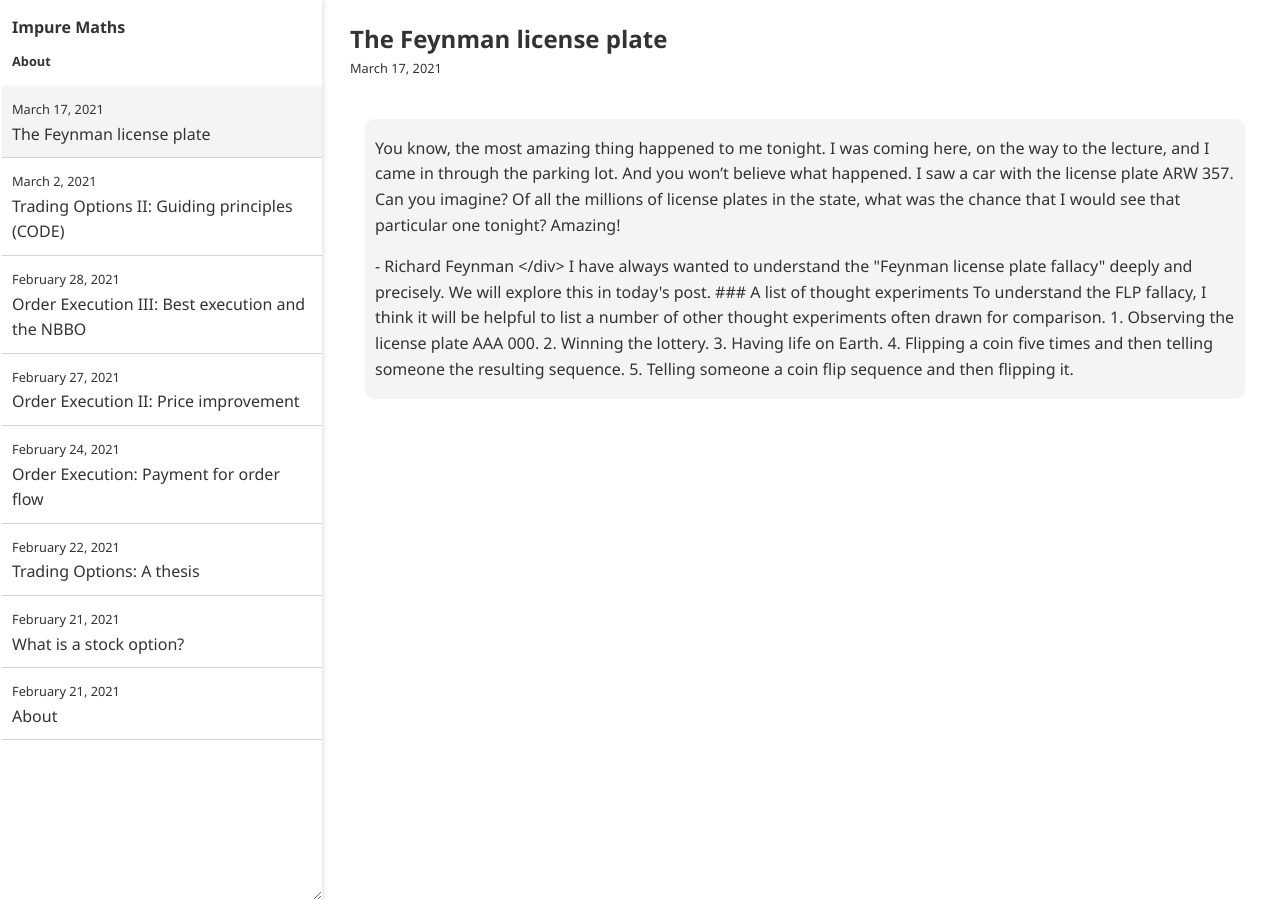
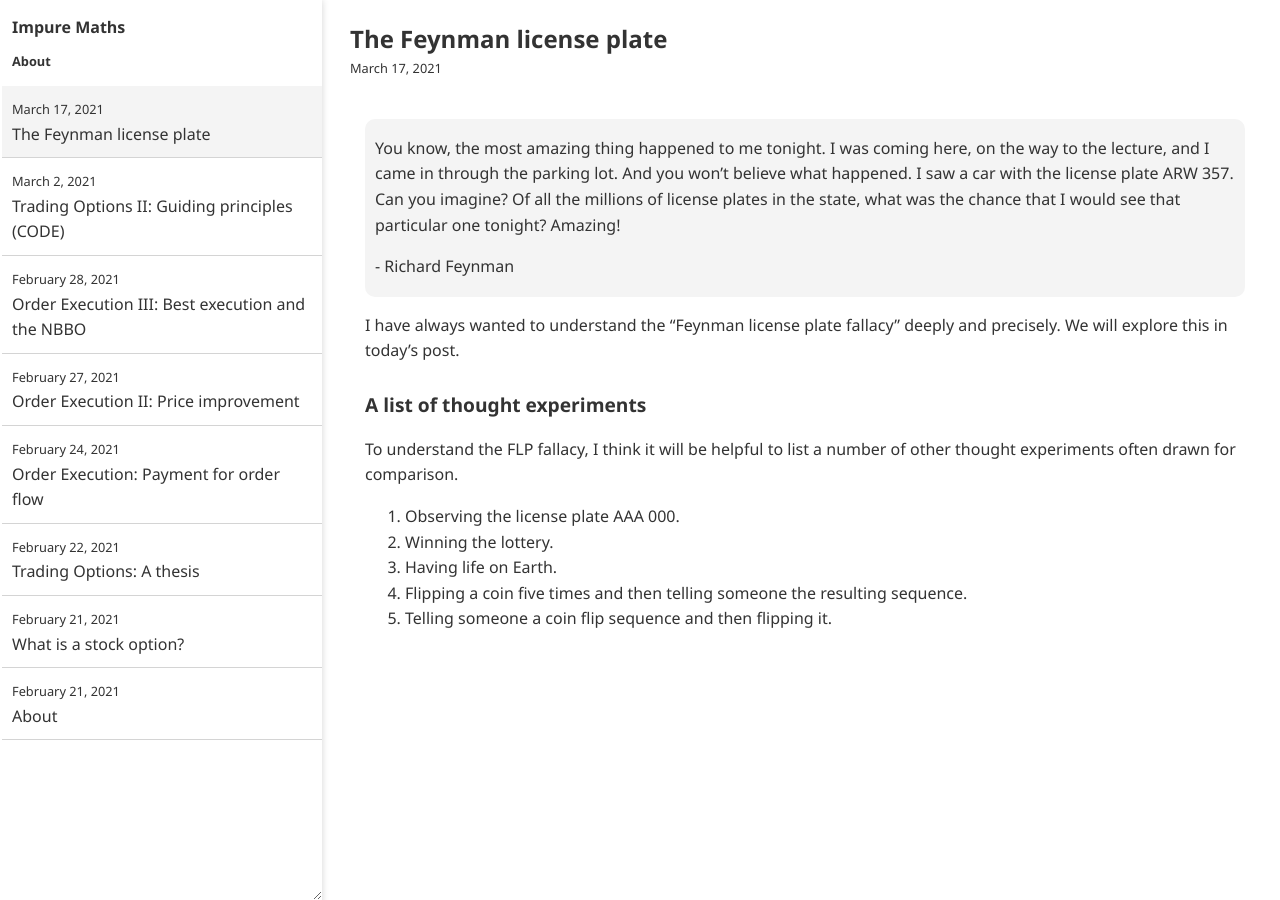
Before and after one commit to impuremaths/impuremaths.github.io, a Jekyll site: the page built from _posts/2021-03-17-the-feynman-license-plate.md, in a window 1280 px wide. Built offline with Jekyll 4.4.1, drawn with Linux system fonts in a browser that asks for light colours.

```diff
--- a/_posts/2021-03-17-the-feynman-license-plate.md
+++ b/_posts/2021-03-17-the-feynman-license-plate.md
@@ -5,7 +5,7 @@ title: "The Feynman license plate"
 <div class="media">
   <p>You know, the most amazing thing happened to me tonight. I was coming here, on the way to the lecture, and I came in through the parking lot. And you won’t believe what happened. I saw a car with the license plate ARW 357. Can you imagine? Of all the millions of license plates in the state, what was the chance that I would see that particular one tonight? Amazing!</p>
 
-  <p>- Richard Feynman
+  <p>- Richard Feynman</p>
 </div>
 
 I have always wanted to understand the "Feynman license plate fallacy" deeply and precisely. We will explore this in today's post.
```
